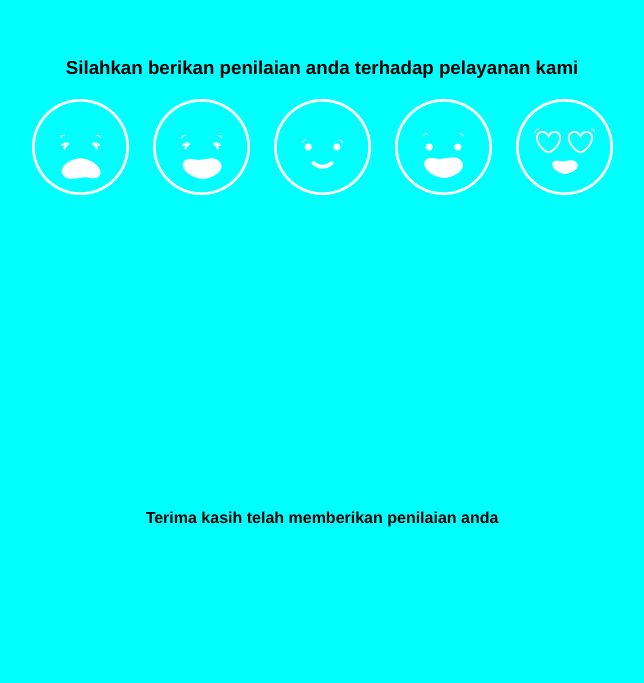
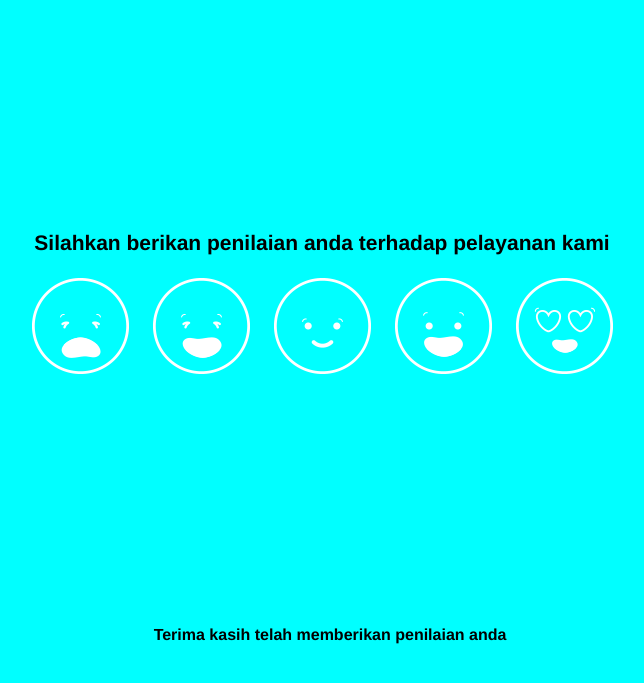
Before and after one commit to haykalgibran/Polling-System---Example, a Vue app: page / in a window 1280 px wide. Shown: the part 115-798 px from the top of the page, without its empty margins (318-962 px from the left). Built offline with nearby package versions, Linux system fonts and the light colour scheme.

Commit message:
membuat emoticons bekerja sebagai button vote dan menyimpan value ke dalam local storage

```diff
--- a/src/components/Vote.vue
+++ b/src/components/Vote.vue
@@ -1,6 +1,6 @@
 <template>
   <div class="buttons">
-      <button v-for="(emoticon,index) in emoticons" :key="index" :id="emoticon" class="btn-emoticon">
+      <button v-for="(emoticon,index) in emoticons" :key="index" :id="emoticon" :value="emoticon" class="btn-emoticon" @click="vote">
 
       </button>
   </div>
@@ -12,6 +12,13 @@ export default {
     data: function(){
         return {
             emoticons: ['very-bad', 'bad', 'ok', 'good', 'very-good']
+        }
+    },
+    methods:{
+        vote(e){
+            var voted = e.target.value;
+
+            localStorage.setItem('vote', voted);
         }
     }
 };
--- a/src/views/Home.vue
+++ b/src/views/Home.vue
@@ -35,4 +35,12 @@ export default {
   display: flex;
   justify-content: center;
 }
+.finish{
+  position: absolute;
+  bottom: 20px;
+}
+
+.give-your-vote{
+  font-size: 21px;
+}
 </style>
```
